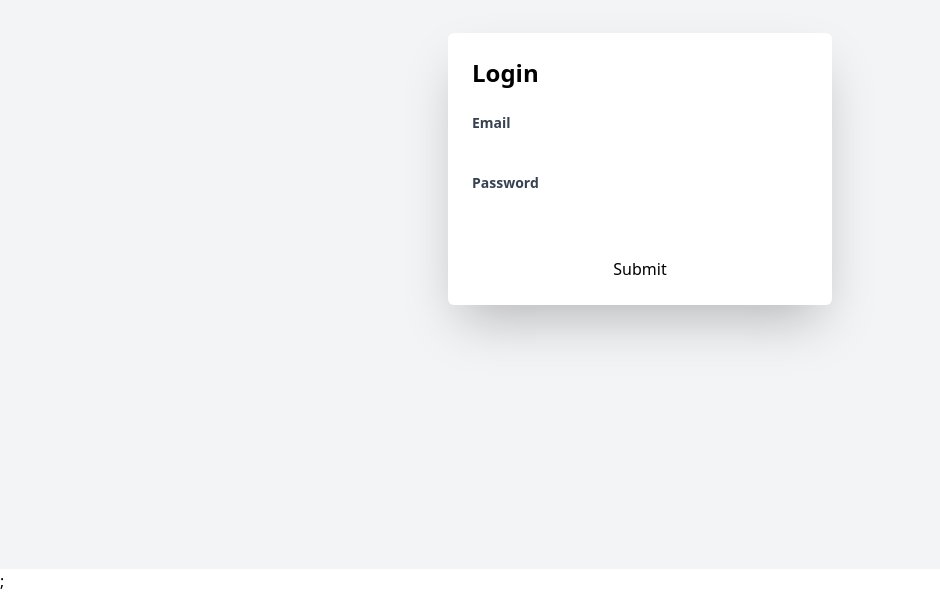
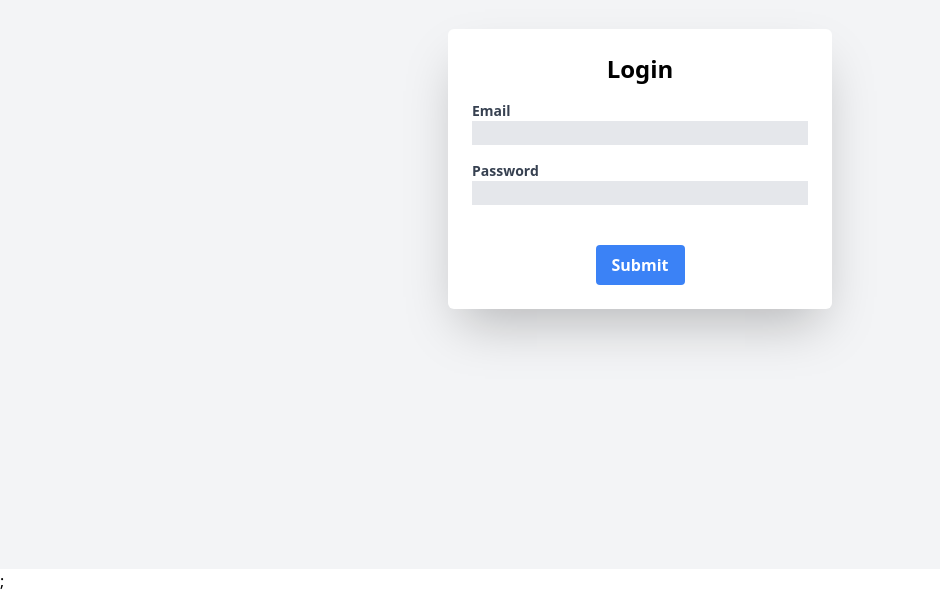
Before and after one commit to mrprg/ClothesShop, a Next.js app: page /auth/signin in a window 1280 px wide. Shown: the part 231-824 px from the top of the page, without its empty margins (0-940 px from the left). Built offline with nearby package versions, Linux system fonts and the light colour scheme.

Commit message:
fix signin form style

```diff
--- a/pages/auth/signin/index.tsx
+++ b/pages/auth/signin/index.tsx
@@ -51,9 +51,9 @@ export default function SignIn() {
     <div className="flex justify-center items-center h-screen bg-gray-100">
       <div className="card w-96 bg-white shadow-2xl rounded-md">
         <div className="card-body p-6">
-          <h2 className="text-2xl font-bold pb-6">Login</h2>
-          <form onSubmit={handleSubmit(onSubmit)} className="flex flex-col gap-4">
-            <div className="input-wrapper flex flex-col">
+          <h2 className="text-2xl font-bold text-center mb-4">Login</h2>
+          <form onSubmit={handleSubmit(onSubmit)} className="flex flex-col gap-4 items-center">
+            <div className="input-wrapper flex flex-col w-full max-w-md">
               <label htmlFor="email" className="text-sm font-semibold text-gray-700">
                 Email
               </label>
@@ -66,7 +66,7 @@ export default function SignIn() {
                     message: "Invalid email address",
                   },
                 })}
-                className="input input-bordered w-full text-gray-700 border-gray-400"
+                className="input input-bordered w-full text-gray-700 bg-gray-200 border-gray-400 focus:bg-white focus:border-blue-500"
               />
               {errors.email && (
                 <p className="text-xs italic text-red-500 pt-1">
@@ -75,7 +75,7 @@ export default function SignIn() {
               )}
             </div>
 
-            <div className="input-wrapper flex flex-col">
+            <div className="input-wrapper flex flex-col w-full max-w-md">
               <label htmlFor="password" className="text-sm font-semibold text-gray-700">
                 Password
               </label>
@@ -88,7 +88,7 @@ export default function SignIn() {
                     message: "Password must be at least 8 characters",
                   },
                 })}
-                className="input input-bordered w-full text-gray-700 border-gray-400"
+                className="input input-bordered w-full text-gray-700 bg-gray-200 border-gray-400 focus:bg-white focus:border-blue-500 "
               />
               {errors.password && (
                 <p className="text-xs italic text-red-500 pt-1">
@@ -98,18 +98,17 @@ export default function SignIn() {
             </div>
 
             <div className="input-wrapper flex justify-center pt-6">
-              {
               <button
                 type="submit"
-                  className={`btn ${isLoading ? "loading" : ""}`}
+                className={`btn bg-blue-500 text-white ${isLoading ? "loading" : ""} bg-blue-500 hover:bg-blue-700 text-white font-bold py-2 px-4 rounded`}
               >
                 {isLoading ? "Loading..." : "Submit"}
               </button>
-              }
             </div>
           </form>
         </div>
       </div>
     </div>
   );
+
             }
```
Lines whose indentation alone changed are shown as unchanged.
